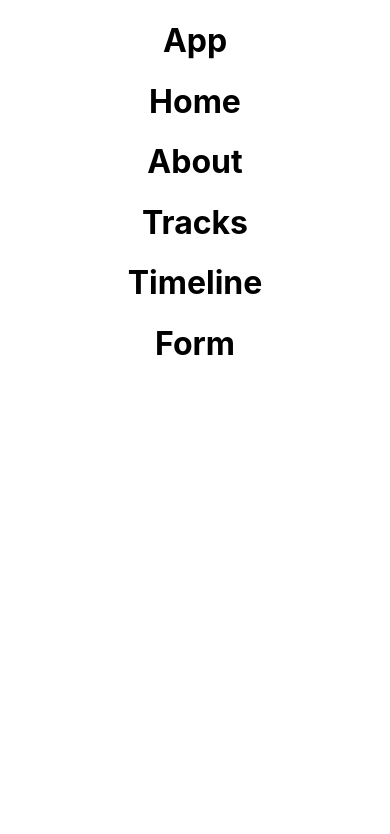
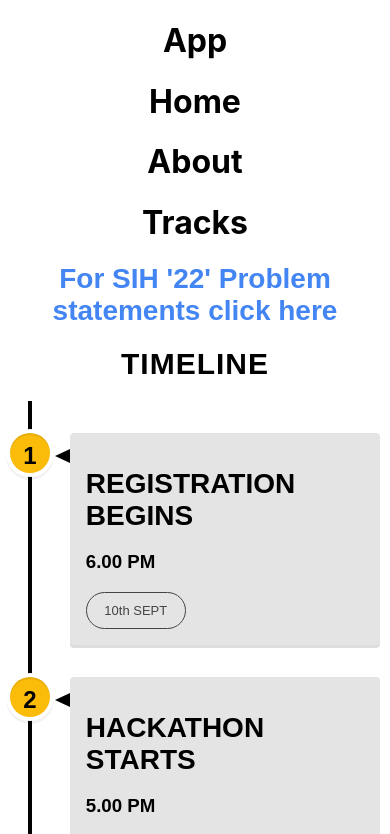
Before and after one commit to gdsc-jiit-2024/hackin-summer-webpage, a React (Create React App) app: page / in a window 390 px wide. Shown: the top 834 px of the page. Built offline with nearby package versions, Linux system fonts and the light colour scheme.

Commit message:
added timeline page

```diff
--- a/package.json
+++ b/package.json
@@ -10,6 +10,7 @@
     "react-dom": "^18.2.0",
     "react-router-dom": "^6.15.0",
     "react-scripts": "5.0.1",
+    "react-vertical-timeline-component": "^3.6.0",
     "web-vitals": "^2.1.4"
   },
   "scripts": {
--- a/src/components/Timeline/Timeline.css
+++ b/src/components/Timeline/Timeline.css
@@ -0,0 +1,76 @@
+.timelineDiv {
+    font-family: sans-serif;
+    font-style: normal;
+  }
+
+  .head1 {
+    color: #4285f3;
+    text-align: center;
+    font-family: sans-serif;
+    font-size: 48px;
+    font-style: normal;
+    font-weight: 700;
+    line-height: normal;
+  }
+
+  .vertical-timeline-element-date {
+    border: 2px solid black;
+    border-radius: 30px;
+    max-width: 150px;
+    align-items: center;
+    color: black;
+
+  }
+
+  .vertical-timeline-element-content {
+    text-align: center;
+  }
+
+  .vertical-timeline-element--work.odd .vertical-timeline-element-content {
+    text-align: left;
+  }
+
+  .vertical-timeline-element--work.even .vertical-timeline-element-content {
+    text-align: right;
+  }
+
+  .vertical-timeline-element--work.odd .vertical-timeline-element-date {
+    padding-right: 30px;
+  }
+
+  .vertical-timeline-element--work.even .vertical-timeline-element-date {
+    text-align: center;
+  }
+
+  @media (max-width: 768px) {
+    .vertical-timeline-element--work.odd .vertical-timeline-element-content,
+    .vertical-timeline-element--work.even .vertical-timeline-element-content {
+      text-align: left;
+    }
+
+    .vertical-timeline-element--work.odd .vertical-timeline-element-date {
+      padding-right: 4px;
+    }
+
+    .vertical-timeline-element--work.even .vertical-timeline-element-date {
+      text-align: center;
+    }
+    .vertical-timeline-element-date {
+      border: 1px solid black;
+      border-radius: 20px;
+      width: 100px;
+      text-align: center;
+      color: black;
+      font-size: x-small;
+    }
+
+    .head1 {
+      color: #4285f3;
+      text-align: center;
+      font-family: sans-serif;
+      font-size: 28px;
+      font-style: normal;
+      font-weight: 700;
+      line-height: normal;
+    }
+  }
--- a/src/components/Timeline/Timeline.jsx
+++ b/src/components/Timeline/Timeline.jsx
@@ -1,11 +1,104 @@
-import React from 'react'
-import './Timeline.css'
+import React from "react";
+import "./Timeline.css";
+import {
+  VerticalTimeline,
+  VerticalTimelineElement,
+} from "react-vertical-timeline-component";
+import "react-vertical-timeline-component/style.min.css";
+
 const Timeline = () => {
+
+
+
+// add objects to this array
+  const TimelineObjects = [
+    {
+      title: "Registration begins",
+      time: "6.00 PM",
+      date: "10th SEPT",
+    },
+    {
+      title: "HACKATHON STARTS",
+      time: "5.00 PM",
+      date: "23RD SEPT",
+    },
+    {
+      title: "HACKATHON ENDS",
+      time: "5.00 PM",
+      date: "24th SEPT",
+    },
+    {
+      title: "RESULTS",
+      time: "6.00 PM",
+      date: "24th SEPT",
+    },
+  ];
+
+
   return (
-    <div>
-        <h1>Timeline</h1>
+    <div className="timelineDiv">
+      <a
+        href="https://www.sih.gov.in/sih2023PS"
+        style={{ textDecoration: "none" }}
+      >
+        {" "}
+        <div className="head1">
+          For SIH '22' Problem statements click here{" "}
+        </div>{" "}
+      </a>
+
+      <h1
+        style={{
+          textTransform: "uppercase",
+          fontWeight: 700,
+          letterSpacing: "1px",
+          fontSize: window.innerWidth > 786 ? "48px" : "30px",
+        }}
+      >
+        Timeline
+      </h1>
+
+      <div>
+        <VerticalTimeline lineColor="black">
+          {TimelineObjects.map((data, index) => (
+            <VerticalTimelineElement
+              className={`vertical-timeline-element--work ${
+                index % 2 === 0 ? "even" : "odd"
+              }`}
+              contentStyle={{
+                background: " rgba(120, 120, 120, 0.2)",
+                color: "black",
+              }}
+              contentArrowStyle={{ borderRight: "15px solid  black" }}
+              date={data.date}
+              iconStyle={{ background: "#FABB09", color: "black" }}
+              icon={
+                <h2
+                  style={{
+                    marginTop: window.innerWidth > 786 ? "20px" : "9px",
+                  }}
+                >
+                  {index + 1}{" "}
+                </h2>
+              }
+            >
+              <h1
+                style={{
+                  textTransform: "uppercase",
+                  fontSize: window.innerWidth > "786px" ? "50px" : "28px",
+                }}
+              >
+                {data.title}
+              </h1>
+              <h3>{data.time}</h3>
+
+              <p>{data.para}</p>
+            </VerticalTimelineElement>
+          ))}
+        </VerticalTimeline>
+      </div>
     </div>
-  )
-}
+  );
+};
 
-export default Timeline
+export default Timeline;
```
